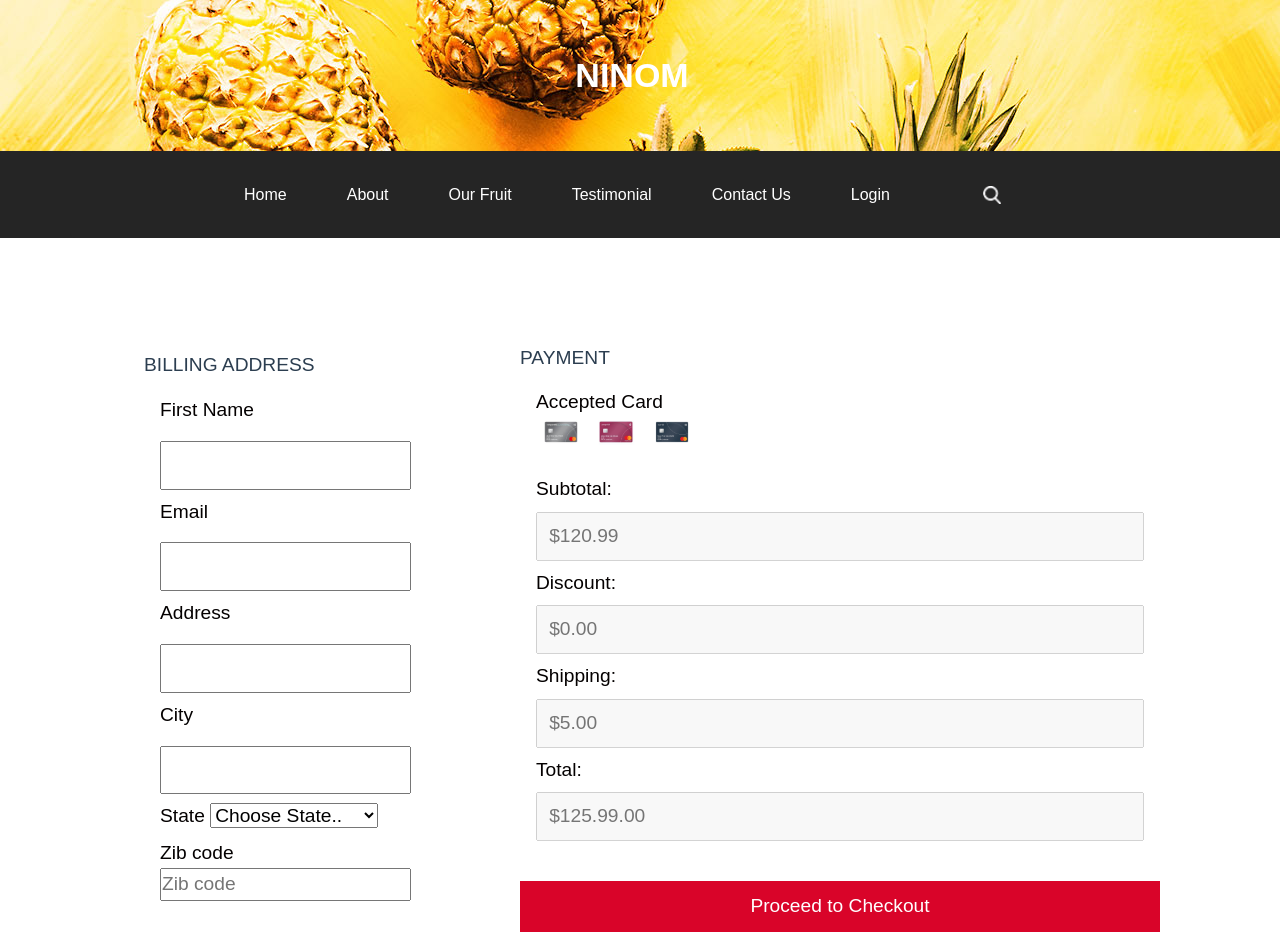
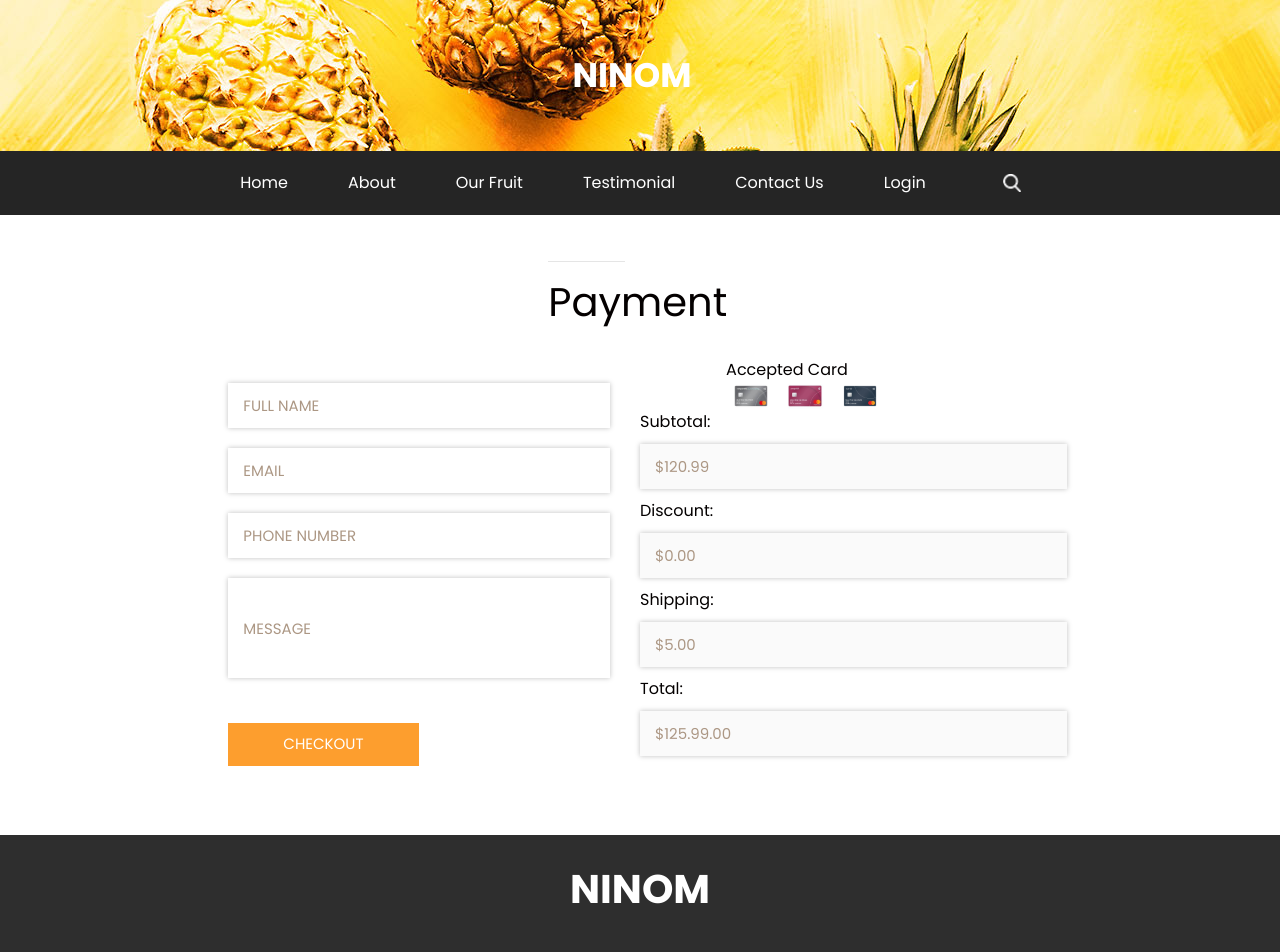
Before and after one commit to nurul1708/iyaa, a plain HTML site: page payment.html in a window 1280 px wide. Shown: the top 952 px of the page. Drawn offline with nearby package versions, Linux system fonts and the light colour scheme; a web font is replaced by a local one.

Commit message:
Add files via upload

```diff
--- a/payment.html
+++ b/payment.html
@@ -26,7 +26,6 @@
   <link href="css/style.css" rel="stylesheet" />
   <!-- responsive style -->
   <link href="css/responsive.css" rel="stylesheet" />
-  <link href="css/pay.css" rel="stylesheet" />
 </head>
 
 <body class="sub_page">
@@ -71,7 +70,7 @@
                   <a class="nav-link" href="contact.html">Contact Us</a>
                 </li>
                 <li class="nav-item">
-                  <a class="nav-link" href="login.html">Login</a>
+                  <a class="nav-link" href="#">Login</a>
                 </li>
               </ul>
               <form class="form-inline my-2 my-lg-0 ml-0 ml-lg-4 mb-3 mb-lg-0">
@@ -86,47 +85,60 @@
 
   <!-- end nav section -->
 
-<header>
-    <div class="container9">
-         <div class="left">
-            <h8>BILLING ADDRESS</h8>
+
+  <!-- contact section -->
+  <section class="contact_section layout_padding">
+    <div class="container-fluid">
+      <div class="row">
+        <div class="offset-lg-5 col-md-1 offset-md-9">
+
+            <hr>
+            <h1>
+             Payment
+            </h1>
+          </div>
+
+      </div>
+     <br>
+      <div class="row">
+        <div class="col-lg-4 offset-lg-2 col-md-5 offset-md-1">
           <form action="thk.html">
-                <label for="name">First Name</label>
-                <input type="text" id="name" name="name" >
-                <label for="email">Email</label>
-                <input type="text" id="email" name="email">
-                <label for="adr">Address</label>
-                <input type="text" id="adr" name="address">
-                <label for="city">City</label>
-                <input type="text" id="city" name="city>
-                <div id="zip">
-                    <label>
-                         State
-                         <select>
-                            <option>Choose State..</option>
-                            <option>Rajasthan</option>
-                            <option>Hariyana</option>
-                            <option>Uttar Pradesh</option>
-                            <option>Madhya Pradesh</option>
-                           </select>
-                   </label>
-                      <label>
-                      Zib code
-                      <input type="number" name="" placeholder="Zib code">
-                      </label>
+            <div class="contact_form-container">
+              <div>
+                <div>
+               <input type="text" placeholder="Full Name" />
+                </div>
+                <div>
+                  <input type="email" placeholder="Email" />
+                </div>
+                <div>
+                  <input type="text" placeholder="Phone Number" />
+                </div>
+                <div>
+                  <input type="text" class="message_input" placeholder="Message" />
+                </div>
+                <div>
+                  <button type="submit">
+                    Checkout
+                  </button>
+                </div>
+              </div>
+
             </div>
           </form>
         </div>
-         <div class="right">
-            <h8> PAYMENT </h8>
 
-            <form action="#">
+        <div class="col-md-4 px-0">
+          <div class="map_container">
+            <div class="map-responsive">
+              <div>
+                <div class="offset-lg-2 col-md-9 offset-md-6">
+
                   Accepted Card <br>
                             <img src="images/kt.jpg" width="50">
                         <img src="images/cr.jpg" width="50">
                       <img src="images/rd.jpg" width="50">
-
-               <br><br>
+                        </div>
                         Subtotal:
                         <input type="text"  name="" placeholder="$120.99" disabled>
                  Discount:
@@ -138,12 +150,13 @@
 
 
 
-           </form>
-           <a href="thk.html"><input type="submit" name="" value="Proceed to Checkout">
       </div>
     </div>
   </div>
-</header>
+</section>
+  <br>
+  <!-- end contact section -->
+
 
   <!-- info section -->
 
@@ -152,7 +165,9 @@
   <section class="info_section layout_padding">
     <div class="container">
       <div class="info_logo">
-
+        <h2>
+          NiNom
+        </h2>
       </div>
       <div class="info_contact">
         <div class="row">
```
Also changed, not shown: about.html (+1 -1 lines), testimonial.html (+56 -14 lines). Lines whose indentation alone changed are shown as unchanged.
